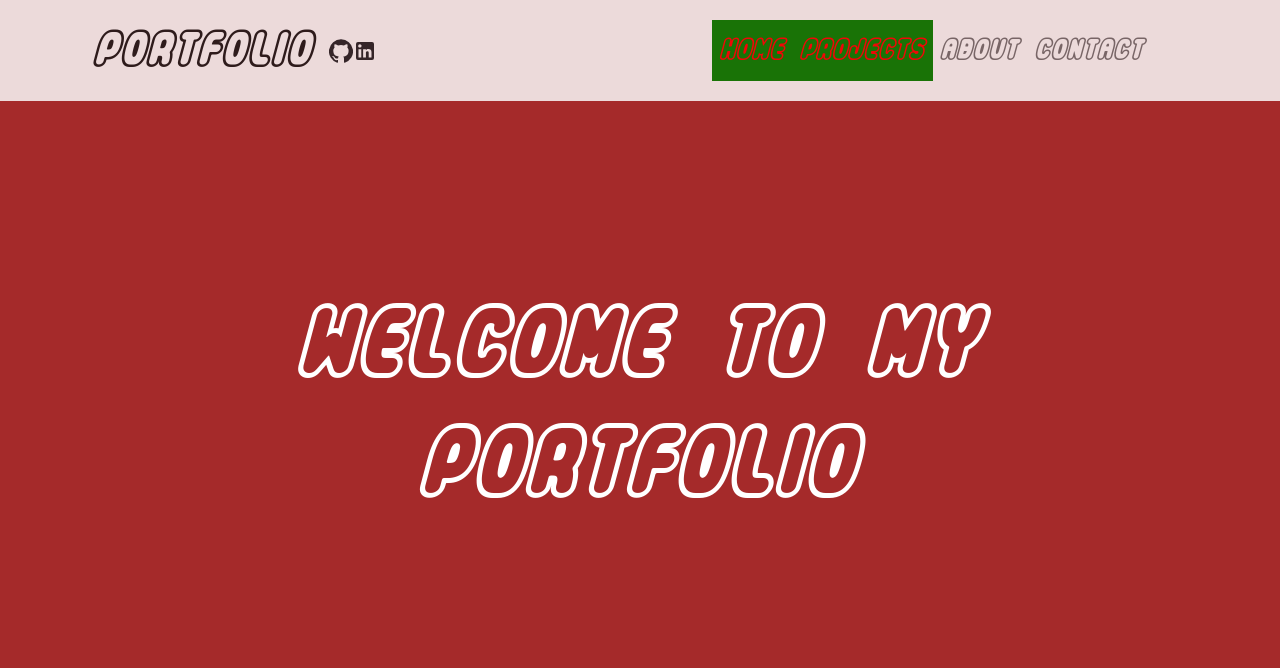
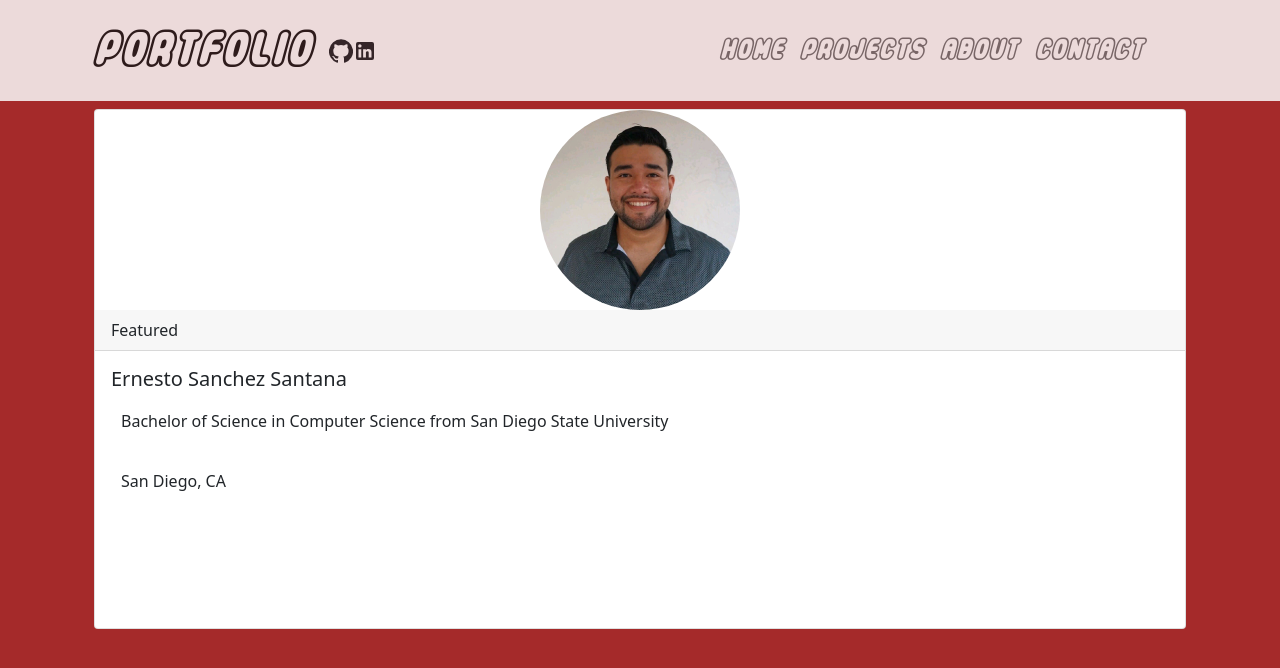
Before and after one commit to kooalaproductions/me-website, a React (Create React App) app in the folder portfolio/: page / in a window 1280 px wide. Shown: the top 668 px of the page. Built offline with nearby package versions, Linux system fonts and the light colour scheme.

Commit message:
changed homepage created a card and will add some information

```diff
--- a/portfolio/package.json
+++ b/portfolio/package.json
@@ -16,6 +16,7 @@
     "react-dom": "^17.0.2",
     "react-router": "^5.2.1",
     "react-router-dom": "^5.3.0",
+    "react-router-tabs": "^1.3.2",
     "react-scripts": "4.0.3",
     "web-vitals": "^1.1.2"
   },
--- a/portfolio/src/App.js
+++ b/portfolio/src/App.js
@@ -2,6 +2,8 @@ import './App.css';
 import {BrowserRouter as Router, Route, Switch} from 'react-router-dom';
 import Home from './components/Home';
 import Projects from './components/Projects';
+import About from './components/About';
+import Contact from './components/Contact';
 
 
 
@@ -11,11 +13,20 @@ function App() {
     <div className="App">
       <div className='content'>
         <Switch>
+
+
           <Route exact path="/">
             <Home></Home>
           </Route>
           <Route exact path="/projects">
             <Projects></Projects>
+          </Route>
+
+          <Route exact path="/about">
+           <About></About>
+          </Route>
+          <Route exact path="/contact">
+           <Contact></Contact>
           </Route>
 
         </Switch>
--- a/portfolio/src/components/About.js
+++ b/portfolio/src/components/About.js
@@ -0,0 +1,38 @@
+import React, { Component } from 'react'
+import Container from 'react-bootstrap/Container';
+import Row from 'react-bootstrap/Row';
+import Col from 'react-bootstrap/Col';
+import Navigation from './Navbar';
+import 'bootstrap/dist/css/bootstrap.min.css';
+import '../css/about.css';
+
+
+
+class About extends Component{
+
+    render(){
+        return (
+            <>
+            <Container>
+                     <Row>
+                     <Navigation></Navigation>
+                     </Row>
+                     <Row></Row>
+
+
+                     <Container>
+                         <Row>
+                             <Col>
+                             <h1 className='about-title'>ABOUT PAGE</h1>
+                                 </Col>
+                         </Row>
+                     </Container>
+
+                 </Container>
+             </>
+          );
+        };
+
+    }
+
+export default About;
--- a/portfolio/src/components/Contact.js
+++ b/portfolio/src/components/Contact.js
@@ -0,0 +1,38 @@
+import React, { Component } from 'react'
+import Container from 'react-bootstrap/Container';
+import Row from 'react-bootstrap/Row';
+import Col from 'react-bootstrap/Col';
+import Navigation from './Navbar';
+import 'bootstrap/dist/css/bootstrap.min.css';
+import '../css/contact.css';
+
+
+
+class Contact extends Component{
+
+    render(){
+        return (
+            <>
+            <Container>
+                     <Row>
+                     <Navigation></Navigation>
+                     </Row>
+                     <Row></Row>
+
+
+                     <Container>
+                         <Row>
+                             <Col>
+                             <h1 className='contact-title'>CONTACT PAGE</h1>
+                                 </Col>
+                         </Row>
+                     </Container>
+
+                 </Container>
+             </>
+          );
+        };
+
+    }
+
+export default Contact;
--- a/portfolio/src/components/Home.js
+++ b/portfolio/src/components/Home.js
@@ -1,14 +1,25 @@
-import React, { Component } from 'react'
+import React, { Component, useState } from 'react'
 
 import Navigation from './Navbar';
 import Container from 'react-bootstrap/Container';
 import Row from 'react-bootstrap/Row';
+import Col from 'react-bootstrap/Col';
+import Card from 'react-bootstrap/Card';
 import 'bootstrap/dist/css/bootstrap.min.css';
 import '../css/home.css';
+import portfolioPic from '../images/portfolio-pic.jpeg';
+
+function Example() {
+    const [show, setShow] = useState(false);
+
+    const handleClose = () => setShow(false);
+    const handleShow = () => setShow(true);
+
+}
+
+class Home extends Component{
 
 
-
-class Home extends Component{
     render(){
         return(
 
@@ -17,10 +28,28 @@ class Home extends Component{
                     <Row>
                     <Navigation></Navigation>
                     </Row>
-                    <Row></Row>
-                    <Row>
-                        <h1 className="header-home-welcome">WELCOME TO MY PORTFOLIO</h1>
-                    </Row>
+
+                    <Container>
+                        <Row>
+                            <Col>
+
+                    <Card className="card-whole">
+                    <Card.Img className="profile-pic" variant="top" src={portfolioPic} alt="Avatar"/>
+                        <Card.Header>Featured</Card.Header>
+                        <Card.Body>
+                            <Card.Title>Ernesto Sanchez Santana</Card.Title>
+                            <Card.Text>
+                            Bachelor of Science in Computer Science from San Diego State University
+                            </Card.Text>
+                            <Card.Text>
+                            San Diego, CA
+                            </Card.Text>
+                        </Card.Body>
+                    </Card>
+
+                            </Col>
+                        </Row>
+                    </Container>
 
                 </Container>
             </>
--- a/portfolio/src/components/Navbar.js
+++ b/portfolio/src/components/Navbar.js
@@ -22,7 +22,6 @@ class Navigation extends Component{
 
   }
 
-
  componentDidMount() {
     window.addEventListener('load', this.handleClick);
  }
@@ -41,21 +40,26 @@ class Navigation extends Component{
    *
    * what needs to be done is when on windows path then change the color not on click
    */
+
+
     render(){
 
       const { background, color } = this.state;
+
         return(
 
         <Navbar bg="light" expand="lg" fixed="top">
         <Container>
           <Navbar.Brand href="/" className='header-llc'>PORTFOLIO</Navbar.Brand>
-          <GitHubIcon className="github"></GitHubIcon>
-          <LinkedInIcon className="linkedin"></LinkedInIcon>
+          <GitHubIcon className="github" onClick={()=> window.open("https://github.com/kooalaproductions", "_blank")}></GitHubIcon>
+          <LinkedInIcon className="linkedin" onClick={()=> window.open("https://www.linkedin.com/in/ernesto-sanchez-sd/", "_blank")}></LinkedInIcon>
           <Navbar.Toggle aria-controls="basic-navbar-nav" />
           <Navbar.Collapse id="basic-navbar-nav">
             <Nav className="me-auto">
-              <Nav.Link className='home' href="/" onClick={this.handleClick} style={{background: background, color: color}}>HOME</Nav.Link>
-              <Nav.Link className='projects' href="/projects" onClick={this.handleClick} style={{background: background, color: color}}>PROJECTS</Nav.Link>
+              {/* <Nav.Link className='home' href="/" onClick={this.handleClick} style={{background: background, color: color}}>HOME</Nav.Link> */}
+              <Nav.Link className='home' href="/">HOME</Nav.Link>
+
+              <Nav.Link className='projects' href="/projects">PROJECTS</Nav.Link>
               <Nav.Link className='about' href="/about" >ABOUT</Nav.Link>
               <Nav.Link className='contact' href="/contact" >CONTACT</Nav.Link>
 
--- a/portfolio/src/components/Projects.js
+++ b/portfolio/src/components/Projects.js
@@ -24,7 +24,14 @@ class Projects extends Component{
                     <Row>
                     <Navigation></Navigation>
                     </Row>
+                    <Container>
+                        <Row>
+                            <Col> <h1 className="projects-title">PROJECTS</h1></Col>
+                        </Row>
+                    </Container>
+
                     <Container className="row-container">
+
                     <Row className="card-row">
 
                             <Col>
--- a/portfolio/src/css/Navbar.css
+++ b/portfolio/src/css/Navbar.css
@@ -43,6 +43,6 @@
   opacity: 0.85;
 }
 
-.navbar a:hover{
-    background-color:  rgb(252, 250, 230);
+svg:hover,a:hover{
+    border: 2px solid black;
 }
--- /dev/null
+++ b/portfolio/src/css/about.css
@@ -0,0 +1,16 @@
+
+@font-face {
+    font-family: legoTheme;
+    src: url("./legothick-webfont.woff"),url("./legothick-webfont.woff2");
+    font-weight: bold;
+
+
+}
+
+.about-title{
+    padding-top: 25%;
+    font-family:legoTheme;
+    font-size: 100px;
+    color: white;
+
+}
--- /dev/null
+++ b/portfolio/src/css/contact.css
@@ -0,0 +1,16 @@
+
+@font-face {
+    font-family: legoTheme;
+    src: url("./legothick-webfont.woff"),url("./legothick-webfont.woff2");
+    font-weight: bold;
+
+
+}
+
+.contact-title{
+    padding-top: 25%;
+    font-family:legoTheme;
+    font-size: 100px;
+    color: white;
+
+}
--- a/portfolio/src/css/home.css
+++ b/portfolio/src/css/home.css
@@ -17,10 +17,21 @@ body, html{
     margin: 0;
     background-color: brown;
 }
-.header-home-welcome{
-    padding-top: 25%;
-    font-family:legoTheme;
-    font-size: 100px;
-    color: white;
+
+ .card-whole{
+    width: 100% !important;
+    margin-top: 10%;
+}
+
+.profile-pic{
+    border-radius: 50%;
+    border-top: 50%;
+    vertical-align: middle;
+    margin-left: auto;
+  margin-right: auto;
 
 }
+
+.card-img-top{
+    width: 200px;
+}
--- a/portfolio/src/css/projects.css
+++ b/portfolio/src/css/projects.css
@@ -1,3 +1,9 @@
+@font-face {
+    font-family: legoTheme;
+    src: url("./legothick-webfont.woff"),url("./legothick-webfont.woff2");
+    font-weight: bold;
+
+}
 
 .row-container{
     max-width: 100%;
@@ -25,3 +31,10 @@
     margin-right: 5%;
 
 }
+
+.projects-title{
+    padding-top: 10%;
+    font-size: 50px;
+    font-family: legoTheme;
+    color: white;
+}
```
Also changed, not shown: portfolio/src/images/portfolio-pic.jpeg (added), 1 other file (tests, documents, lock files or other folders).
